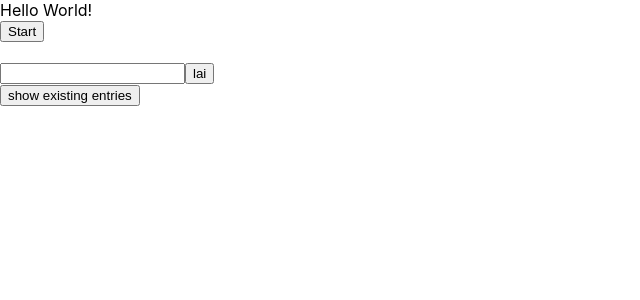
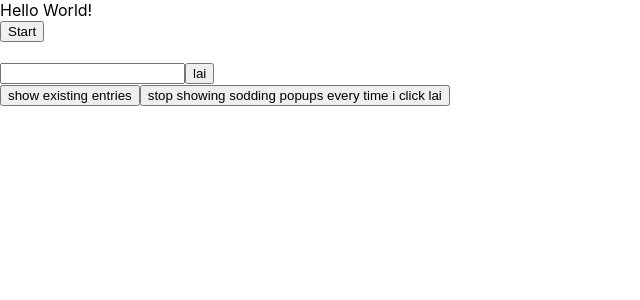
Before and after one commit to LeowWB/sentimental-crisis, a React (Create React App) app in the folder app/: page / in a window 1280 px wide. Shown: the top 300 px of the page, without its empty margins (0-640 px from the left). Built offline with nearby package versions, Linux system fonts and the light colour scheme.

Commit message:
Add option to unsubscribe from update popups.

```diff
--- a/app/src/App.js
+++ b/app/src/App.js
@@ -9,13 +9,13 @@ class App extends React.Component {
 
     let defaultState = {entries: []}
     this.store = createStore(this.mainReducer, defaultState);
+    this.unsub = this.store.subscribe(() => {alert('new thingything upd8ed');});
 
     this.entriesOnClick = this.entriesOnClick.bind(this);
     this.showEntries = this.showEntries.bind(this);
   }
 
   componentDidMount() {
-    this.store.subscribe(() => {alert('new thingything upd8ed');});
   }
 
   componentDidUpdate() {
@@ -37,6 +37,7 @@ class App extends React.Component {
           <button onClick={this.entriesOnClick}>lai</button>
           <br/>
           <button onClick={this.showEntries}>show existing entries</button>
+          <button onClick={this.unsub}>stop showing sodding popups every time i click lai</button>
         </div>
       </div>
     );
```
